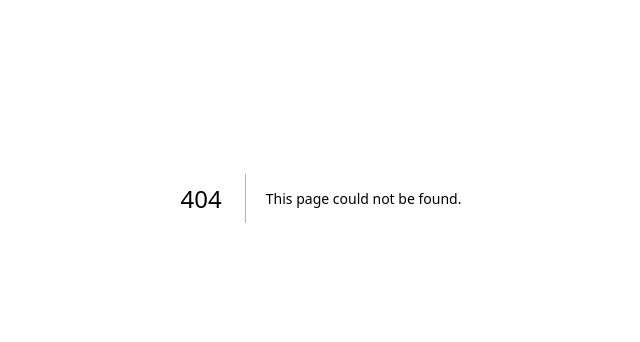
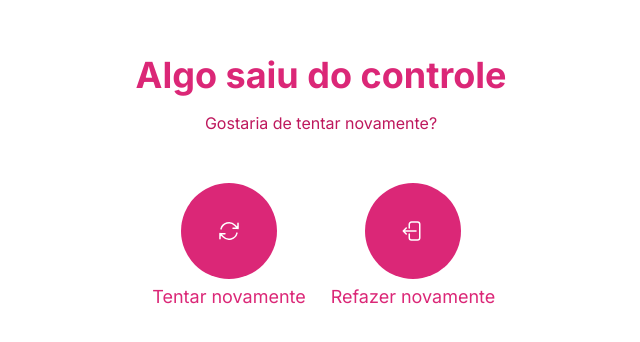
Before and after one commit to ElJohnnie/wtwt-front-end, a Next.js app: page /error in a window 1280 px wide. Before the commit this address had no page. Shown: the part 202-544 px from the top of the page, without its empty margins (319-959 px from the left). Built offline with nearby package versions, Linux system fonts and the light colour scheme.

Commit message:
feat: error page

```diff
--- /dev/null
+++ b/app/error/page.tsx
@@ -0,0 +1,75 @@
+'use client';
+import React, { FC, useContext } from 'react';
+import { useNavigation } from '../../hooks/useNavigation';
+import { RoutesUrls } from '../../utils/enums/routesUrl';
+import StepsButton from '../../components/buttons/StepsButton';
+import { AppContext } from '../../contexts/AppContext';
+
+const ErrorPage: FC = () => {
+  const { replace } = useNavigation();
+  const { resetState } = useContext(AppContext);
+
+  const handleBack = () => {
+    replace(RoutesUrls.RESULT);
+  };
+
+  const goToStart = () => {
+    resetState();
+    replace(RoutesUrls.HOME);
+  };
+  return (
+    <div className="flex flex-col items-center justify-center min-h-screen p-4">
+      <div className="p-8 md:p-16 max-w-lg w-full text-center">
+        <h1 className="text-4xl font-bold text-pink-600 mb-4">
+          Algo saiu do controle
+        </h1>
+        <p className="text-pink-700 mb-8">Gostaria de tentar novamente?</p>
+        <div className="my-4 flex space-x-4 p-4">
+          <StepsButton
+            text="Tentar novamente"
+            onClick={handleBack}
+            icon={
+              <svg
+                xmlns="http://www.w3.org/2000/svg"
+                fill="none"
+                viewBox="0 0 24 24"
+                strokeWidth="1.5"
+                stroke="currentColor"
+                className="size-6"
+              >
+                <path
+                  strokeLinecap="round"
+                  strokeLinejoin="round"
+                  d="M16.023 9.348h4.992v-.001M2.985 19.644v-4.992m0 0h4.992m-4.993 0 3.181 3.183a8.25 8.25 0 0 0 13.803-3.7M4.031 9.865a8.25 8.25 0 0 1 13.803-3.7l3.181 3.182m0-4.991v4.99"
+                />
+              </svg>
+            }
+          />
+
+          <StepsButton
+            text="Refazer novamente"
+            onClick={goToStart}
+            icon={
+              <svg
+                xmlns="http://www.w3.org/2000/svg"
+                fill="none"
+                viewBox="0 0 24 24"
+                strokeWidth="1.5"
+                stroke="currentColor"
+                className="size-6"
+              >
+                <path
+                  strokeLinecap="round"
+                  strokeLinejoin="round"
+                  d="M8.25 9V5.25A2.25 2.25 0 0 1 10.5 3h6a2.25 2.25 0 0 1 2.25 2.25v13.5A2.25 2.25 0 0 1 16.5 21h-6a2.25 2.25 0 0 1-2.25-2.25V15m-3 0-3-3m0 0 3-3m-3 3H15"
+                />
+              </svg>
+            }
+          />
+        </div>
+      </div>
+    </div>
+  );
+};
+
+export default ErrorPage;
--- a/app/result/page.tsx
+++ b/app/result/page.tsx
@@ -15,7 +15,6 @@ import { AppContext } from '../../contexts/AppContext';
 import { RoutesUrls } from '../../utils/enums/routesUrl';
 import { useNavigation } from '../../hooks/useNavigation';
 import { MoviesResponse, Movie } from '../../types';
-import { FetchError } from '../../types';
 
 const Result: FC = () => {
   const { replace } = useNavigation();
@@ -41,10 +40,7 @@ const Result: FC = () => {
 
         result.current = response.detailedMovie.results[0];
       } catch (error) {
-        const fetchError = error as FetchError;
-        if (fetchError.name !== 'AbortError') {
-          console.error('Failed to fetch movies:', fetchError);
-        }
+        replace(RoutesUrls.ERROR);
       } finally {
         setLoading(false);
       }
--- a/utils/enums/routesUrl.ts
+++ b/utils/enums/routesUrl.ts
@@ -1,6 +1,7 @@
 export enum RoutesUrls {
   HOME = '/',
   RESULT = '/result',
+  ERROR = '/error',
 }
 
-export type RouteUrl = RoutesUrls.RESULT | RoutesUrls.HOME;
+export type RouteUrl = RoutesUrls.RESULT | RoutesUrls.HOME | RoutesUrls.ERROR;
```
Also changed, not shown: 2 other files (tests, documents, lock files or other folders).
